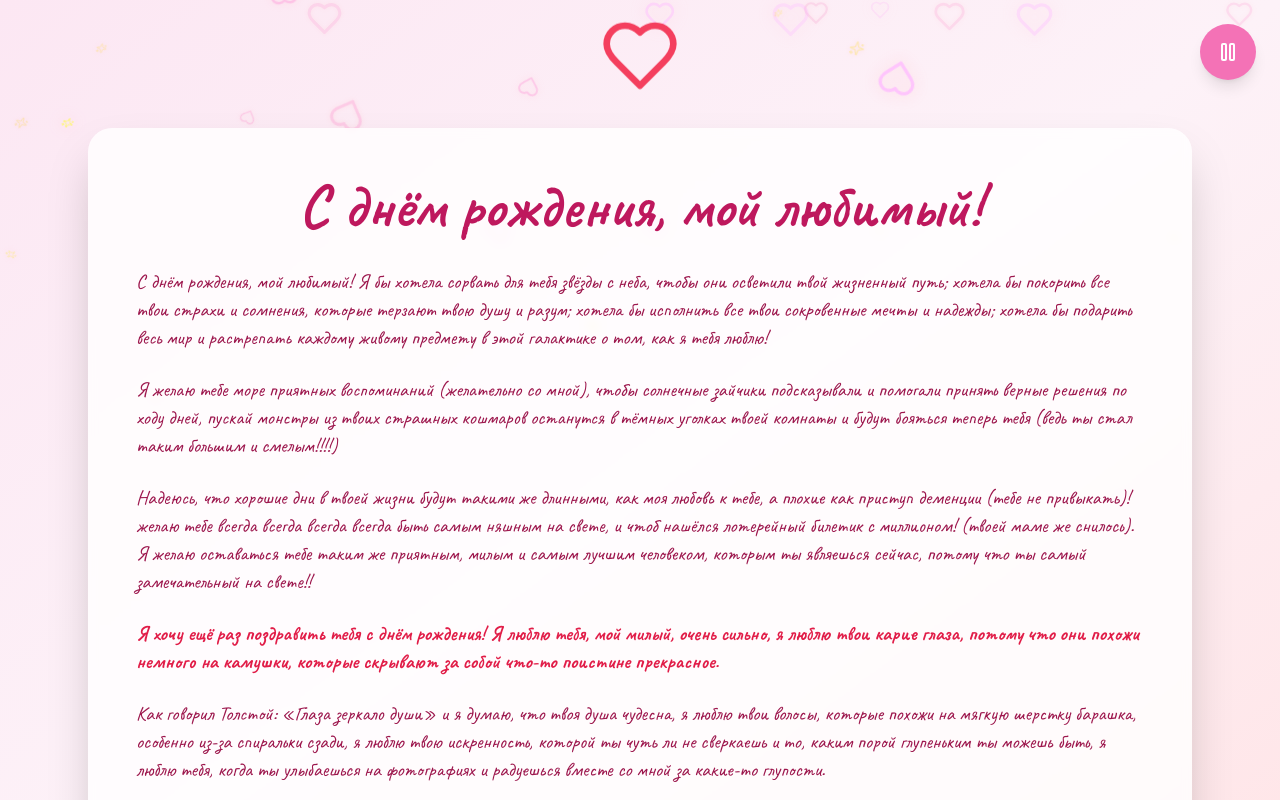
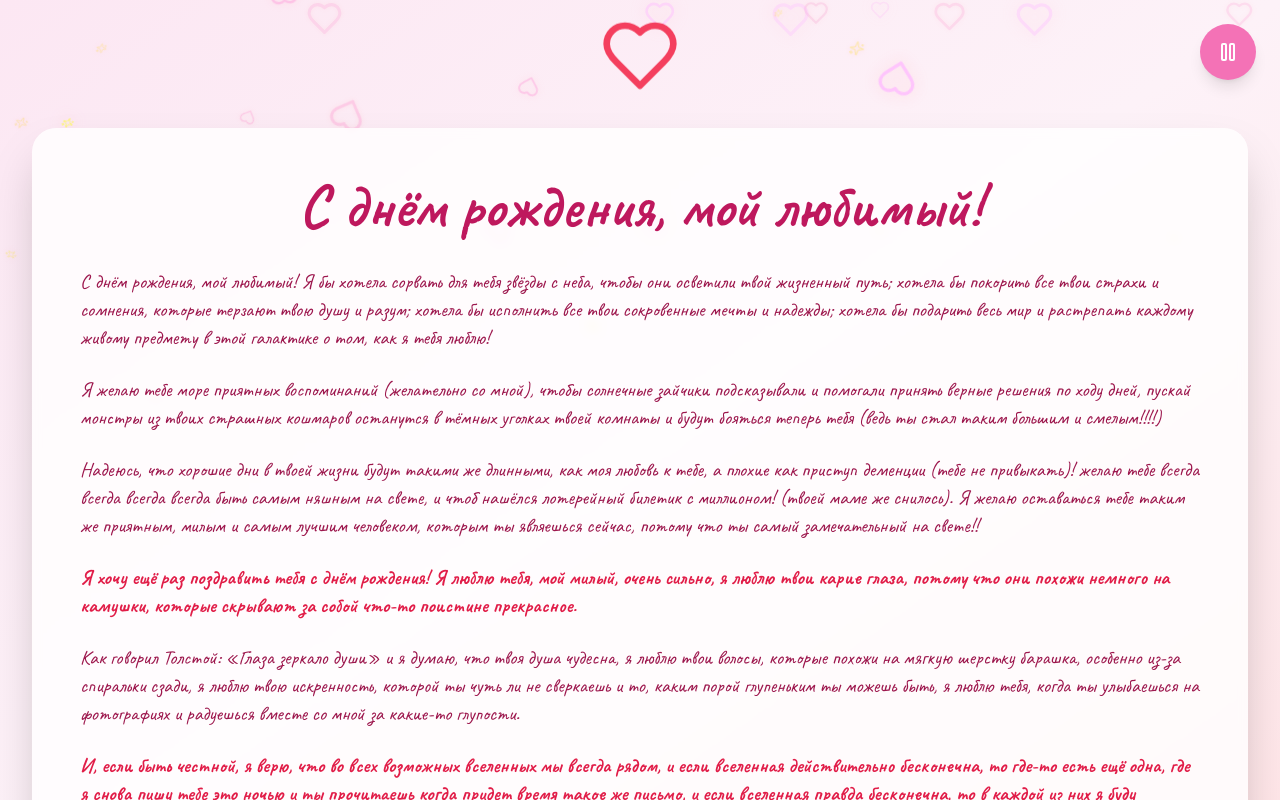
Before and after one commit to pr-poehali-dev/pink-letter-project, a React (Vite) app: page / in a window 1280 px wide. Both pictures are taken after a click on the button "Да конечно!! (✿◠‿◠)". Shown: the top 800 px of the page. Built offline with nearby package versions, Linux system fonts and the light colour scheme.

Commit message:
Увеличить громкость и расширить текст

```diff
--- a/src/pages/Index.tsx
+++ b/src/pages/Index.tsx
@@ -79,7 +79,7 @@ const Index = () => {
   useEffect(() => {
     const audio = new Audio('https://cdn.poehali.dev/duvet-gianna-campos.mp3');
     audio.loop = true;
-    audio.volume = 0.7;
+    audio.volume = 0.95;
     audioRef.current = audio;
 
     const playAudio = () => {
@@ -176,7 +176,7 @@ const Index = () => {
         )}
 
         {screen === 'yes' && (
-          <div className="text-center animate-scale-in w-full max-w-6xl px-6">
+          <div className="text-center animate-scale-in w-full max-w-7xl px-4">
             <div className="mb-8 flex justify-center">
               <Icon name="Heart" size={80} className="text-rose-500 animate-float" />
             </div>
```
